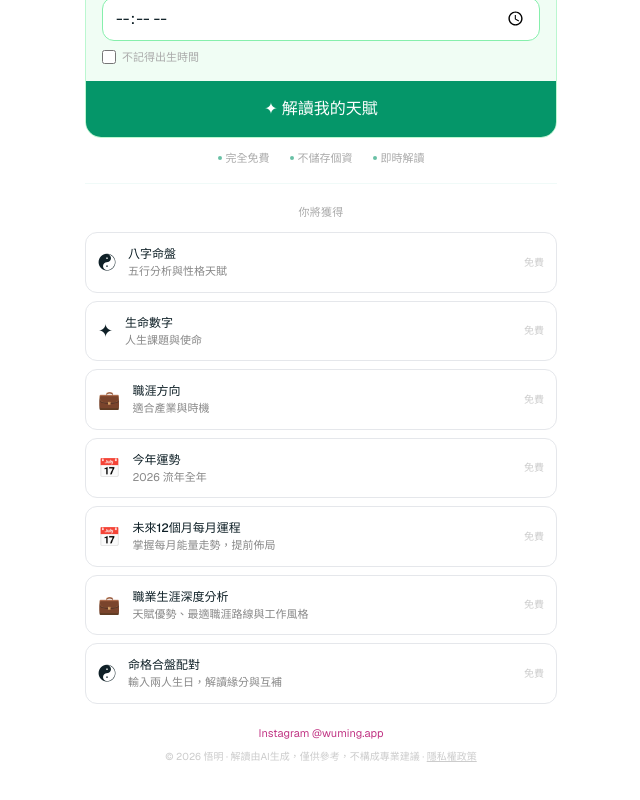
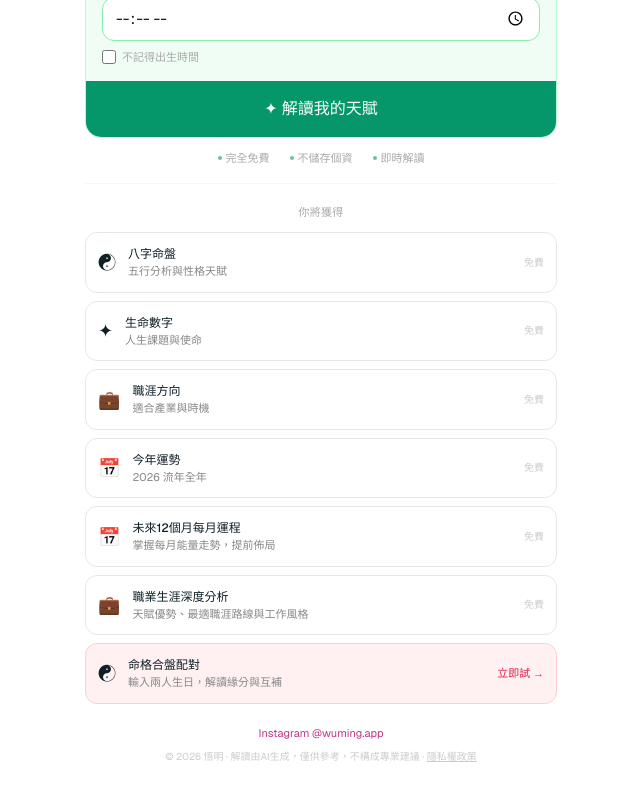
Before and after one commit to jazzteybh/wuming, a Next.js app: page / in a window 1280 px wide. Shown: the part 509-1309 px from the top of the page, without its empty margins (319-959 px from the left). Built offline with nearby package versions, Linux system fonts and the light colour scheme.

Commit message:
Make compatibility directly clickable from home page

```diff
--- a/src/app/page.tsx
+++ b/src/app/page.tsx
@@ -140,7 +140,6 @@ export default function Home() {
               { icon: '📅', title: '今年運勢', desc: '2026 流年全年' },
               { icon: '📅', title: '未來12個月每月運程', desc: '掌握每月能量走勢，提前佈局' },
               { icon: '💼', title: '職業生涯深度分析', desc: '天賦優勢、最適職涯路線與工作風格' },
-              { icon: '☯', title: '命格合盤配對', desc: '輸入兩人生日，解讀緣分與互補' },
             ].map(f => (
               <div key={f.title} className="flex items-center gap-3 bg-white border border-[#E5E7EB] rounded-xl p-3">
                 <span className="text-[18px]">{f.icon}</span>
@@ -151,6 +150,17 @@ export default function Home() {
                 <span className="ml-auto text-[10px] text-[#CCC]">免費</span>
               </div>
             ))}
+            <button
+              onClick={() => router.push('/compatibility')}
+              className="w-full flex items-center gap-3 bg-[#FFF1F2] border border-[#FECDD3] rounded-xl p-3 active:opacity-70 transition-opacity text-left"
+            >
+              <span className="text-[18px]">☯</span>
+              <div className="flex-1">
+                <div className="text-[12px] font-medium text-[#0F2027]">命格合盤配對</div>
+                <div className="text-[11px] text-[#888]">輸入兩人生日，解讀緣分與互補</div>
+              </div>
+              <span className="text-[11px] text-[#E11D48] font-medium">立即試 →</span>
+            </button>
           </div>
         </div>
 
```
